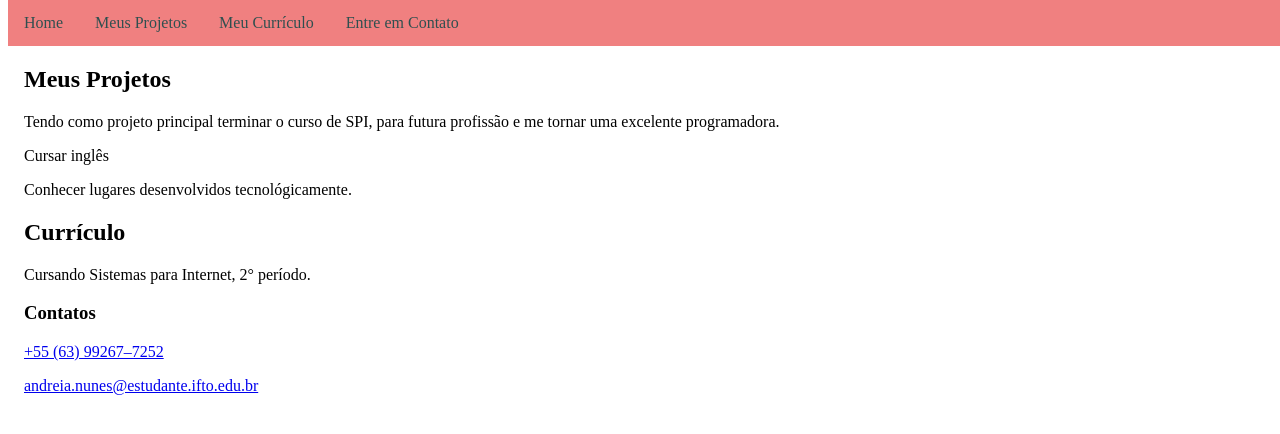
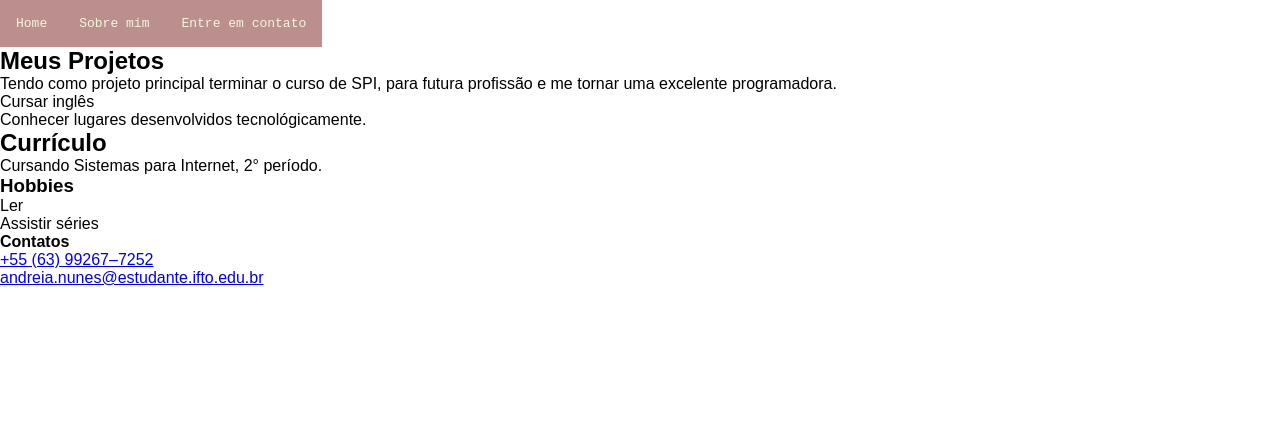
Before and after one commit to andreiacardos/newandreia, a plain HTML site: page index.html in a window 1280 px wide. Shown: the top 434 px of the page. Drawn offline with Linux system fonts and the light colour scheme.

Commit message:
Add files via upload

```diff
--- a/index.html
+++ b/index.html
@@ -2,68 +2,110 @@
 <html lang="pt-br">
 <head>
     <meta charset="utf-8">
+
     <style>
-        ul{
-            list-style-type:none;
-            margin: 0;
+        * {
+            margin:0;
             padding: 0;
-            overflow: hidden;
-            background-color: lightcoral;
-            position: fixed;
-            top: 0;
+        }
+        body {
+            font-family: arial, helvetica, sans-serif;
+            font-size: 100%;
+        }
+        #navegacao-principal {
+            position: relative;
+            font-family: monospace;
+            float:left;
             width: 100%;
         }
+        #menu-principal{
+            list-style:none;
+            padding-letf: 0;
+        }
+        #menu-principal li{
+            background-color: rosybrown;
+            display: block;
+            float:left;
+            padding: 1rem;
+            position: relative;
+            text-decoration: none;
+            transition-duration: 0.5s;
+        }
+        #menu-principal li a{
+            color:beige;
+            text-decoration:none;
+        }
+        .dropdown{
+             visibility: hidden;
+             opacity: 0;
+             min-width: 5rem;
+             position: absolute;
+             transition: all 0.5s ease;
+             margin-top: 1rem;
+             left: 0;
+             display: none;
+             box-shadow: 0px 8px 16px 0px blanchedalmond;
+        }
+        .dropdown{
+            clear: both;
+            width: 100%;
+        }
+        #menu-principal li: hover,
+        ul li:focus-within{
+           background-color:red;
+           cursor: pointer;
+           font-weight:bold;
+           transition:0.3s;
 
-       li{
-           float: left;
-       }
-
-        li a{
-            display: block;
-            color: darkslategray;
-            text-align: center;
-            padding: 14px 16px;
-            text-decoration: none;
+        }
+        #menu-princilpal li a:hover{
+            color: lightpink;
         }
 
-        li a:hover{
-            color: lightpink;
-            background-color: palevioletred;
-        }
-        article{
-           padding: 16px;
-           margin-top: 30px;
-           height: 1500px;
+        #menu-principal li:hover>ul,
+        #menu-principal li:focus-within>ul,
+        .dropdown ul:hover,
+        .dropdown ul:focus{
+            visibility: visible;
+            opacity:1;
+            display: block;
         }
 
-        .arctive{
-            background-color: rosybrown;
-        }
+
     </style>
 </head>
 <body>
 
-<nav>
-     <ul>
-         <li><a href="#">Home</a></li>
-         <li><a href="#text1">Meus Projetos</a></li>
-         <li><a href="#text2">Meu Currículo</a></li>
-         <li><a href="#text3">Entre em Contato</a></li>
-    </ul>
+<nav id="navegacao-principal">
+    <ul id="menu-principal">
+        <li><a href="#">Home</a></li>
+        <li><a href="#">Sobre mim</a>
+     <ul class="dropdown">
+         <li><a href="#">Meus Projetos</a></li>
+         <li><a href="#">Meu Currículo</a></li>
+         <li><a href="#">Meus Hobbies</a></li>
+    </ul></li>
+        <li><a href="#">Entre em contato</a></li>
+    </ul class="dropdown">
      </nav>
      <article>
-            <h1>Meus Projetos<a name="text1"></a></h1>
-            <p>Tendo como projeto principal terminar o curso de SPI, para futura profissão e me tornar uma excelente programadora.</p>
-            <p>Cursar inglês</p>
-            <p> Conhecer lugares desenvolvidos tecnológicamente.</p>
 
-            <h2>Currículo<a name="text2"></a></h2>
-            <p>Cursando Sistemas para Internet, 2° período.</a></p>
+        <h1>Meus Projetos</h1>
+        <p>Tendo como projeto principal terminar o curso de SPI, para futura profissão e me tornar uma excelente programadora.</p>
+        <p>Cursar inglês</p>
+        <p>Conhecer lugares desenvolvidos tecnológicamente.</p>
 
-            <h3>Contatos<a name="text3"></a></h3>
+        </article>
+            <h2>Currículo</h2>
+            <p>Cursando Sistemas para Internet, 2° período.</p>
+
+            <h3>Hobbies</h3>
+            <p>Ler</p>
+            <p>Assistir séries</p>
+
+            <h4>Contatos</h4>
             <p><a href=”tel:+5563992677252″>+55 (63) 99267–7252</a></p>
             <p><a href="mailto:andreia.nunes@estudante.ifto.edu.br">andreia.nunes@estudante.ifto.edu.br</a></p>
-
 
 
      </article>
```
